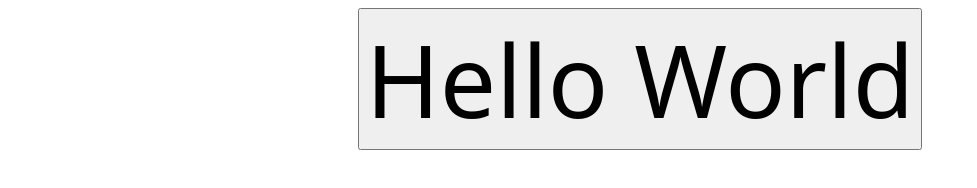
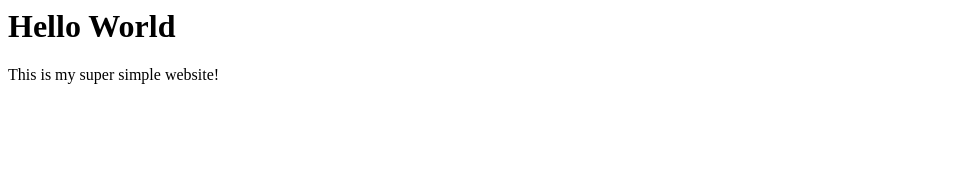
Before and after one commit to kevinlee-06/kevinlee-06.github.io, a plain HTML site: page index.html in a window 1280 px wide. Shown: the whole page, without its empty margins (0-977 px from the left). Drawn offline with Linux system fonts and the light colour scheme.

Commit message:
Update index.html

```diff
--- a/index.html
+++ b/index.html
@@ -1,50 +1,2 @@
-<!DOCTYPE html>
-<html lang="en">
-<head>
-    <meta charset="UTF-8">
-    <meta name="viewport" content="width=device-width, initial-scale=1.0">
-    <title>Kevin Lee's Website</title>
-</head>
-<body>
-    <div>
-    <button onclick="showAlert()">Hello World</button>
-    </div>
-</body>
-</html>
-
-<style>
-    div {
-        display: flex;
-        align-items: center;
-        justify-content: center;
-        width: 100%;
-        height: 100%;
-    }
-    button {
-        height: 100%;
-        font-size: 100px;
-        transition: 400ms;
-        display: block;
-        font-family: system-ui, -apple-system, BlinkMacSystemFont, 'Segoe UI', Roboto, Oxygen, Ubuntu, Cantarell, 'Open Sans', 'Helvetica Neue', sans-serif;
-    }
-    button:hover {
-        transform: translate3d(50px, 50px,0);
-        transition: 400ms;
-        }
-</style>
-
-<script>
-    let clickCount = 0;
-    function showAlert() {
-        clickCount++;
-        if (clickCount === 1) {
-            alert("Don't click me");
-        } else if (clickCount === 2) {
-            alert("I said don't click me!!!");
-        } else if (clickCount === 3) {
-            alert("I've said it twice already!!!");
-        } else {
-            alert("You've clicked too many times!");
-        }
-    }
-</script>
+<h1>Hello World</h1>
+<p>This is my super simple website!</p>
```
